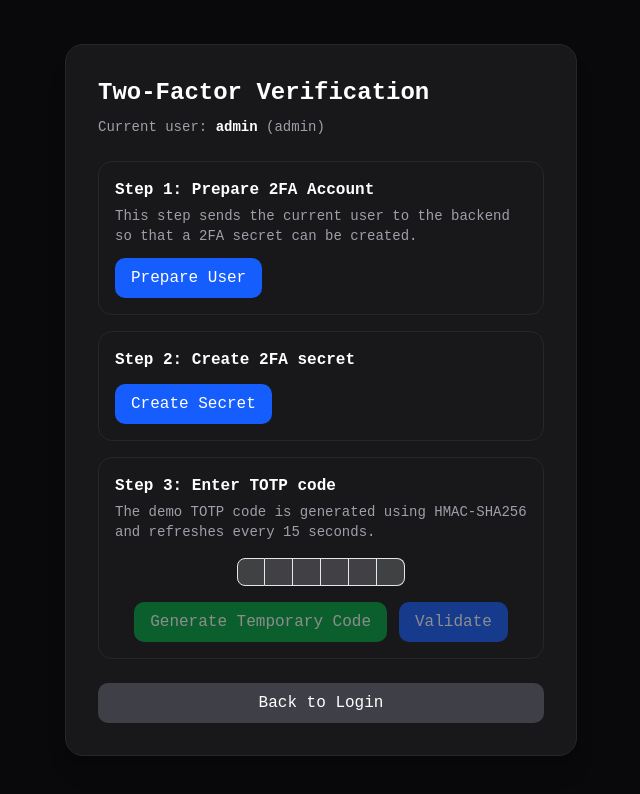
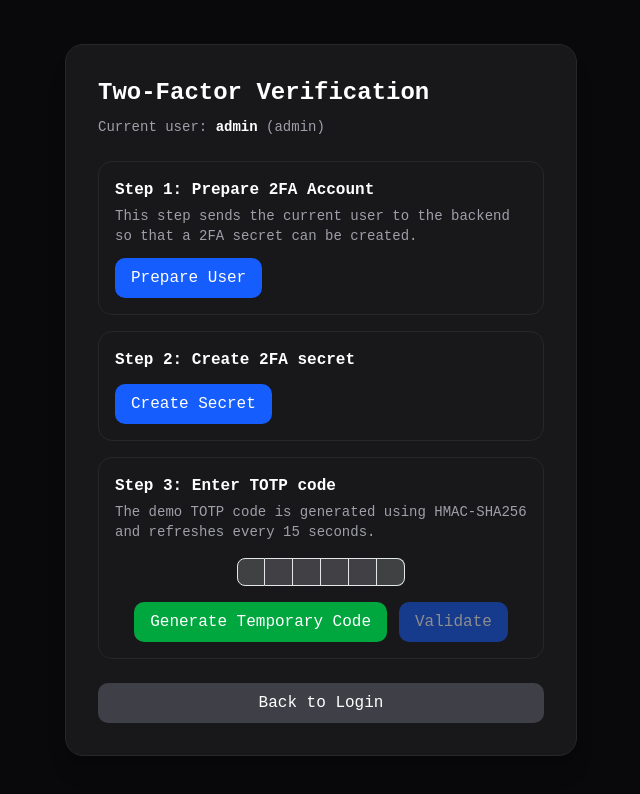
Before and after one commit to FIT5163-2fa/Assignment-3, a React (Vite) app in the folder frontend/2fa/: page / in a window 1280 px wide. Both pictures are taken after a click on the button "Login". Shown: the top 794 px of the page, without its empty margins (319-959 px from the left). Built offline with nearby package versions, Linux system fonts and the light colour scheme.

Commit message:
Connect 2FA validation flow to backend

```diff
--- a/frontend/2fa/src/App.tsx
+++ b/frontend/2fa/src/App.tsx
@@ -1,6 +1,7 @@
 import {
   createTwoFactorKey,
   getDebugAdminToken,
+  getDebugTotpCode,
 } from "./lib/api"
 
 import { LoginPage } from "./components/LoginPage"
@@ -16,7 +17,7 @@ import type { SyntheticEvent } from "react"
 import { useMutation } from "@tanstack/react-query"
 
 const API_BASE = "http://localhost:8000"
-const TOTP_DURATION_SEC = 15
+
 
 type Page = "login" | "twoFactor" | "admin" | "chess"
 
@@ -73,50 +74,8 @@ async function createSecretKey(userId: number) {
   }
 }
 
-function base64urlDecode(input: string): ArrayBuffer {
-  const base64 = input
-    .replace(/-/g, "+")
-    .replace(/_/g, "/")
-    .padEnd(input.length + ((4 - (input.length % 4)) % 4), "=")
 
-  const binary = atob(base64)
-  const buffer = new ArrayBuffer(binary.length)
-  const view = new Uint8Array(buffer)
 
-  for (let index = 0; index < binary.length; index++) {
-    view[index] = binary.charCodeAt(index)
-  }
-
-  return buffer
-}
-
-async function generateTotp(secret: ArrayBuffer): Promise<string> {
-  const counter = Math.floor(Date.now() / 1000 / TOTP_DURATION_SEC)
-
-  const counterBuffer = new ArrayBuffer(8)
-  new DataView(counterBuffer).setBigInt64(0, BigInt(counter), false)
-
-  const cryptoKey = await crypto.subtle.importKey(
-    "raw",
-    secret,
-    { name: "HMAC", hash: "SHA-256" },
-    false,
-    ["sign"]
-  )
-
-  const hash = new Uint8Array(
-    await crypto.subtle.sign("HMAC", cryptoKey, counterBuffer)
-  )
-
-  const offset = hash[hash.length - 1] & 0b1111
-  const binary =
-    ((hash[offset] & 0x7f) << 24) |
-    (hash[offset + 1] << 16) |
-    (hash[offset + 2] << 8) |
-    hash[offset + 3]
-
-  return (binary % 1_000_000).toString().padStart(6, "0")
-}
 
 export function App() {
   const [page, setPage] = useState<Page>("login")
@@ -180,8 +139,8 @@ export function App() {
 
   const generateCode = useMutation({
     mutationFn: async () => {
-      if (!secret) throw new Error("No secret key")
-      return generateTotp(base64urlDecode(secret))
+      if (currentUser === null) throw new Error("No current user")
+        return getDebugTotpCode(currentUser.id)
       },
       onSuccess: (code) => {
         setTotp(code)
@@ -406,7 +365,7 @@ if (page === "login") {
               <button
                 className="rounded-lg bg-green-600 px-4 py-2 text-white disabled:opacity-50"
                 onClick={() => generateCode.mutate()}
-                disabled={!secret || generateCode.isPending}
+                disabled={!currentUser || generateCode.isPending}
               >
                 Generate Temporary Code
               </button>
--- a/frontend/2fa/src/lib/api.ts
+++ b/frontend/2fa/src/lib/api.ts
@@ -8,6 +8,22 @@ type TokenResponse = {
 type CreateKeyResponse = {
   uri: string
 }
+
+type DebugTotpResponse = {
+  totp_code: number
+}
+
+export async function getDebugTotpCode(userId: number) {
+  const response = await fetch(`${API_BASE_URL}/DEBUG_get_2fa_key?user_id=${userId}`)
+
+  if (!response.ok) {
+    throw new Error(await getErrorMessage(response))
+  }
+
+  const data: DebugTotpResponse = await response.json()
+  return data.totp_code.toString().padStart(6, "0")
+}
+
 
 async function getErrorMessage(response: Response) {
   const errorText = await response.text()
```
Lines whose indentation alone changed are shown as unchanged.
